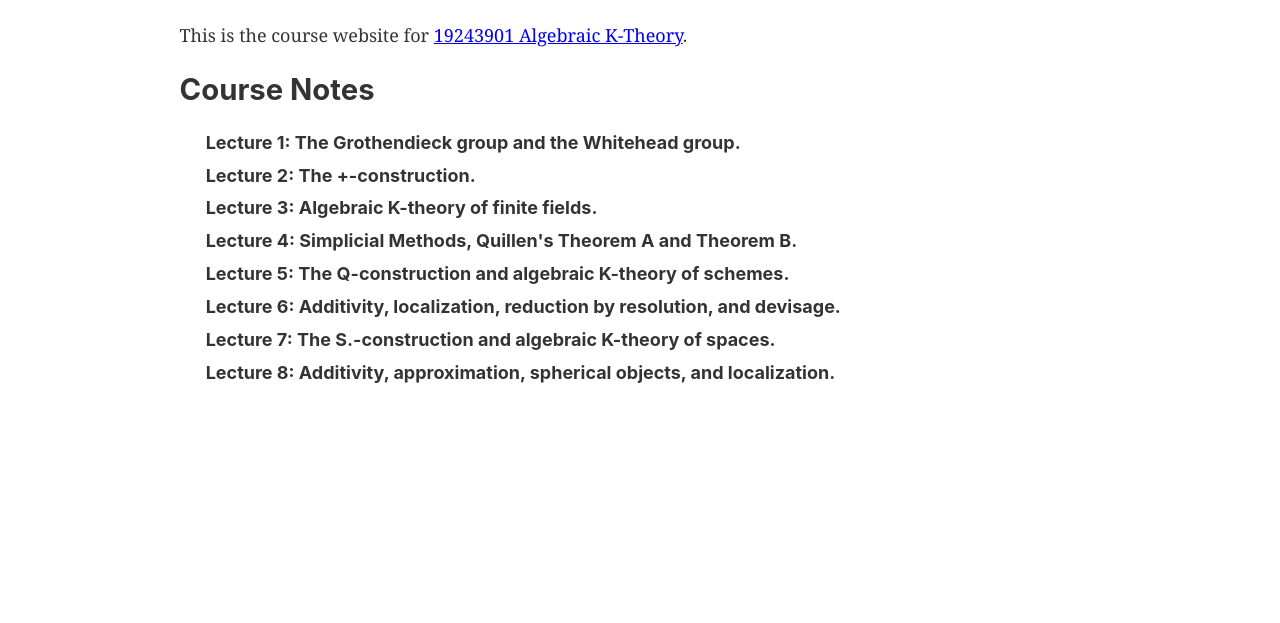
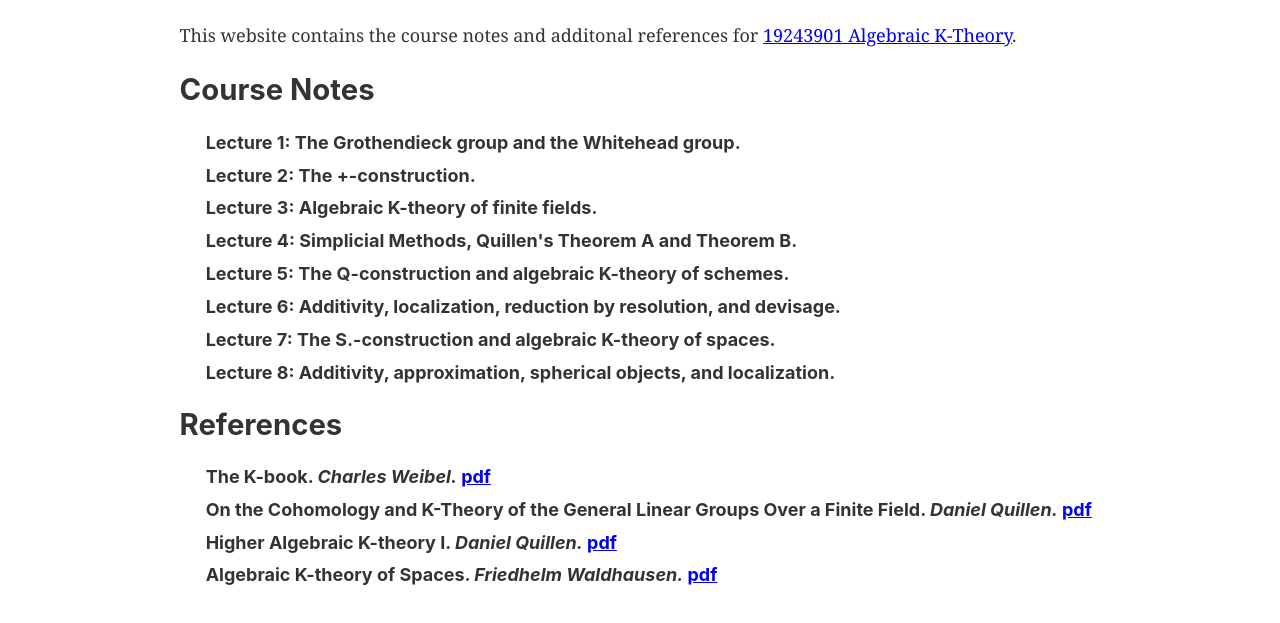
Before and after one commit to gabeangeliniknoll/website2020, a Gatsby site: page /algebraicktheory in a window 1280 px wide. Shown: the part 191-814 px from the top of the page. Built offline with nearby package versions, Linux system fonts and the light colour scheme; Gatsby itself is replaced by a stand-in of ours.

Commit message:
updated kthy

```diff
--- a/src/content/knotes.yml
+++ b/src/content/knotes.yml
@@ -1,5 +1,5 @@
 page: Algebraic K-theory
-pageDescription: This is the course website for
+pageDescription: This website contains the course notes and additonal references for
 url: https://www.mi.fu-berlin.de/math/groups/top/Lehre/2020ws_Algebraic-K-Theory.html
 urlText: 19243901 Algebraic K-Theory
 sections:
@@ -7,33 +7,75 @@ sections:
     lectures:
       - title: "Lecture 1: The Grothendieck group and the Whitehead group."
         links:
+          - url:
+          - urltext:
           - body:
             - {_uid: KTY6Drn9e1,paper: "lecture1",displayText: "pdf"}
       - title: "Lecture 2: The +-construction."
         links:
+          - url:
+          - urltext:
           - body:
             - {_uid: KTY6Drn9e2,paper: "lecture2",displayText: "pdf"}
       - title: "Lecture 3: Algebraic K-theory of finite fields."
         links:
+          - url:
+          - urltext:
           - body:
             - {_uid: KTY6Drn9e3,paper: "lecture3",displayText: "pdf"}
       - title: "Lecture 4: Simplicial Methods, Quillen's Theorem A and Theorem B."
         links:
+          - url:
+          - urltext:
           - body:
             - {_uid: KTY6Drn9e4,paper: "lecture4",displayText: "pdf"}
       - title: "Lecture 5: The Q-construction and algebraic K-theory of schemes."
         links:
+          - url:
+          - urltext:
           - body:
             - {_uid: KTY6Drn9e5,paper: "lecture5",displayText: "pdf"}
       - title: "Lecture 6: Additivity, localization, reduction by resolution, and devisage."
         links:
+          - url:
+          - urltext:
           - body:
             - {_uid: KTY6Drn9e6,paper: "lecture5",displayText: "pdf"}
       - title: "Lecture 7: The S.-construction and algebraic K-theory of spaces."
         links:
+          - url:
+          - urltext:
           - body:
             - {_uid: KTY6Drn9e7,paper: "lecture5",displayText: "pdf"}
       - title: "Lecture 8: Additivity, approximation, spherical objects, and localization."
         links:
+          - url:
+          - urltext:
           - body:
             - {_uid: KTY6Drn9e8,paper: "lecture7",displayText: "pdf"}
+  - title: References
+    lectures:
+      - title: "The K-book."
+        author: Charles Weibel.
+        links:
+          - url:
+            - url: https://sites.math.rutgers.edu/~weibel/Kbook.html
+              urltext: pdf
+      - title: "On the Cohomology and K-Theory of the General Linear Groups Over a Finite Field."
+        author: Daniel Quillen.
+        links:
+          - url:
+            - url: https://www.jstor.org/stable/pdf/1970825.pdf
+              urltext: pdf
+      - title: "Higher Algebraic K-theory I."
+        author: Daniel Quillen.
+        links:
+          - url:
+            - url: https://link.springer.com/chapter/10.1007/BFb0067053
+              urltext: pdf
+      - title: "Algebraic K-theory of Spaces."
+        author: Friedhelm Waldhausen.
+        links:
+          - url:
+            - url: https://pub.uni-bielefeld.de/record/1782197
+              urltext: pdf
--- a/src/pages/algebraicktheory.js
+++ b/src/pages/algebraicktheory.js
@@ -4,7 +4,7 @@ import SEO from "../components/seo"
 
 // import PDF from "../components/pdf"
 
-import Notes from "./knotes"
+import Notes from "../components/knotes"
 
 // YAML Data file
 import YAMLData from "../content/knotes.yml"
@@ -21,11 +21,15 @@ const Research = () => (
         <ul>
         {s.lectures ? s.lectures.map((l, i) => (
           <li key={i}>
-            <h4 key={i}>{l.title}
+            <h4 key={i}>{l.title}<span> </span><i>{l.author}</i>
             <span >{l.links ? l.links.map((l,i) => (
               <>
               <span> </span>{l.body ? l.body.map(block => Notes(block))
               : null
+              }
+              <span> </span>{l.url ? l.url.map((u,i) => (
+              <a key={i} href={`${u.url}`}>{`${u.urltext}`}</a>
+              )): null
               }
               </>
               )
```
Also changed, not shown: src/pages/index.js (+4 -4 lines), src/components/knotes.js (renamed from src/pages/knotes.js).
